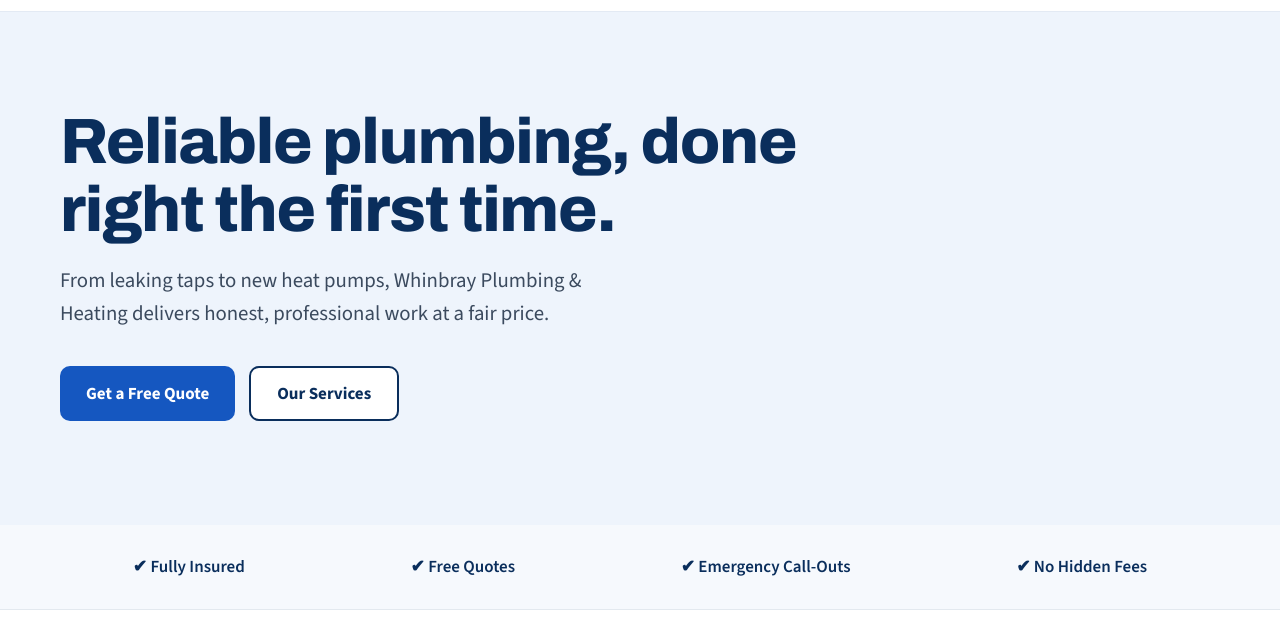
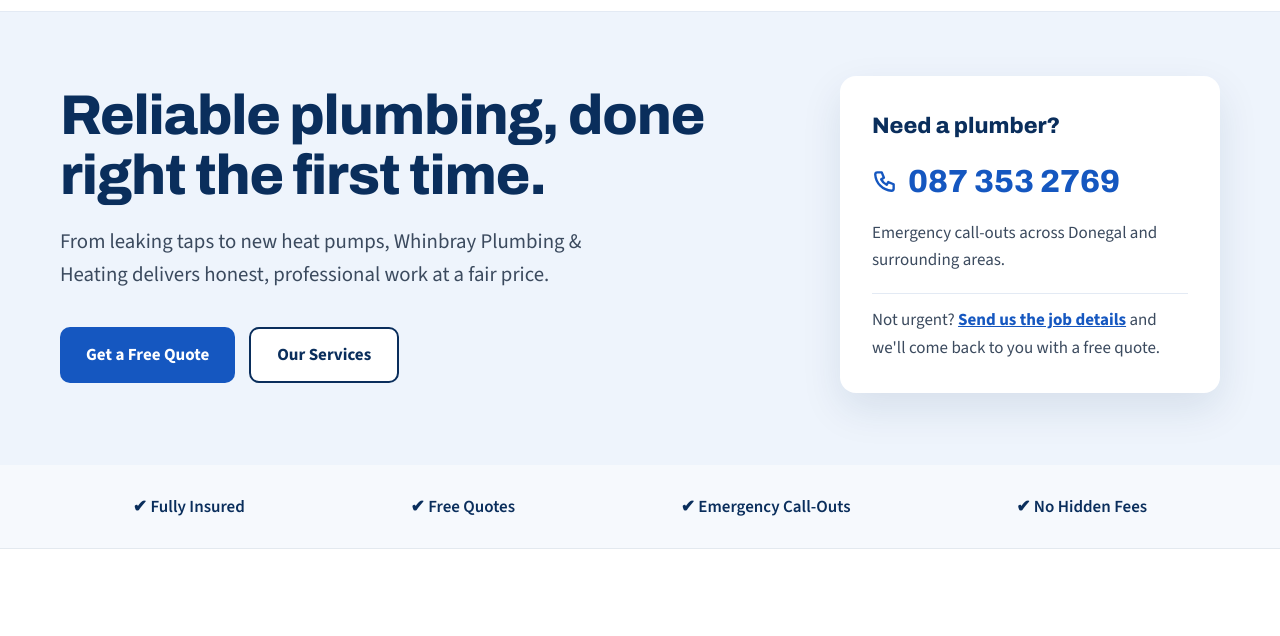
Before and after one commit to david-mcdaid/WhinbrayPlumbingAndHeating, a plain HTML site: page index.html in a window 1280 px wide. Shown: the part 113-749 px from the top of the page. Drawn offline with nearby package versions, Linux system fonts and the light colour scheme.

Commit message:
Tighten hero: less padding, call card fills the empty right side
- Padding 96/104 -> 64/72 desktop, 56/64 -> 40/48 at <=860px
- Two-column hero with a 'Need a plumber?' card (tap-to-call 087 353 2769,
  link to the quote form); hidden on <=860px where the top bar already
  has tap-to-call
- Heading max size 4rem -> 3.5rem so it sits on two lines on desktop
- Hero intro paragraph gets its own .hero-lead class

Co-Authored-By: Claude Opus 5.5 <noreply@anthropic.com>
Claude-Session: https://claude.ai/code/session_01JBnELLZQWsVavSUyg8Q4EP

```diff
--- a/index.html
+++ b/index.html
@@ -46,13 +46,25 @@
   </header>
 
   <section class="hero">
-    <div class="container">
-      <h1>Reliable plumbing, done right the first time.</h1>
-      <p>From leaking taps to new heat pumps, Whinbray Plumbing &amp; Heating delivers honest, professional work at a fair price.</p>
-      <div class="hero-actions">
-        <a href="#contact" class="btn btn-primary">Get a Free Quote</a>
-        <a href="#services" class="btn btn-outline">Our Services</a>
+    <div class="container hero-grid">
+      <div>
+        <h1>Reliable plumbing, done right the first time.</h1>
+        <p class="hero-lead">From leaking taps to new heat pumps, Whinbray Plumbing &amp; Heating delivers honest, professional work at a fair price.</p>
+        <div class="hero-actions">
+          <a href="#contact" class="btn btn-primary">Get a Free Quote</a>
+          <a href="#services" class="btn btn-outline">Our Services</a>
+        </div>
       </div>
+      <aside class="hero-card" aria-label="Call us">
+        <p class="hero-card-title">Need a plumber?</p>
+        <a href="tel:+353873532769" class="hero-card-phone">
+          <svg width="26" height="26" viewBox="0 0 24 24" fill="none" stroke="currentColor" stroke-width="2.2" stroke-linecap="round" stroke-linejoin="round" aria-hidden="true"><path d="M5 4h4l2 5-2.5 1.5a11 11 0 0 0 5 5L15 13l5 2v4a2 2 0 0 1-2 2A16 16 0 0 1 3 6a2 2 0 0 1 2-2"/></svg>
+          087 353 2769
+        </a>
+        <p class="hero-card-note">Emergency call-outs across Donegal and surrounding areas.</p>
+        <hr>
+        <p class="hero-card-note">Not urgent? <a href="#contact">Send us the job details</a> and we'll come back to you with a free quote.</p>
+      </aside>
     </div>
   </section>
 
--- a/styles.css
+++ b/styles.css
@@ -148,23 +148,57 @@ a { color: inherit; text-decoration: none; }
 .hero {
   background: var(--blue-light);
   color: var(--navy);
-  padding: 96px 0 104px;
+  padding: 64px 0 72px;
+}
+.hero-grid {
+  display: grid;
+  grid-template-columns: minmax(0, 1fr) 380px;
+  gap: 56px;
+  align-items: center;
 }
 .hero h1 {
-  font-size: clamp(2.25rem, 5.5vw, 4rem);
+  font-size: clamp(2.25rem, 4.6vw, 3.5rem);
   font-weight: 800;
   line-height: 1.06;
   letter-spacing: -0.02em;
   max-width: 760px;
   margin-bottom: 20px;
 }
-.hero p {
+.hero-lead {
   font-size: clamp(1.0625rem, 2vw, 1.3rem);
   color: var(--muted);
   max-width: 580px;
   margin-bottom: 36px;
 }
 .hero-actions { display: flex; flex-wrap: wrap; gap: 14px; }
+.hero-card {
+  background: #fff;
+  border-radius: 16px;
+  padding: 32px;
+  box-shadow: 0 16px 40px rgba(10, 46, 92, 0.1);
+}
+.hero-card-title {
+  font-family: var(--font-head);
+  font-weight: 800;
+  font-size: 1.4rem;
+  color: var(--navy);
+  margin-bottom: 8px;
+}
+.hero-card-phone {
+  display: inline-flex;
+  align-items: center;
+  gap: 10px;
+  font-family: var(--font-head);
+  font-weight: 800;
+  font-size: 2rem;
+  color: var(--blue);
+  white-space: nowrap;
+  padding: 4px 0;
+}
+.hero-card-phone:hover { color: var(--blue-dark); }
+.hero-card-note { color: var(--muted); margin-top: 8px; }
+.hero-card-note a { color: var(--blue); font-weight: 700; text-decoration: underline; }
+.hero-card hr { border: 0; border-top: 1px solid var(--border); margin: 20px 0 12px; }
 
 /* Trust bar */
 .trust {
@@ -520,7 +554,9 @@ form .btn { border: none; cursor: pointer; font-size: 1rem; }
 @media (max-width: 860px) {
   .contact-grid { grid-template-columns: 1fr; gap: 40px; }
   section { padding: 64px 0; }
-  .hero { padding: 56px 0 64px; }
+  .hero { padding: 40px 0 48px; }
+  .hero-grid { grid-template-columns: 1fr; }
+  .hero-card { display: none; }
 }
 
 @media (max-width: 600px) {
```
